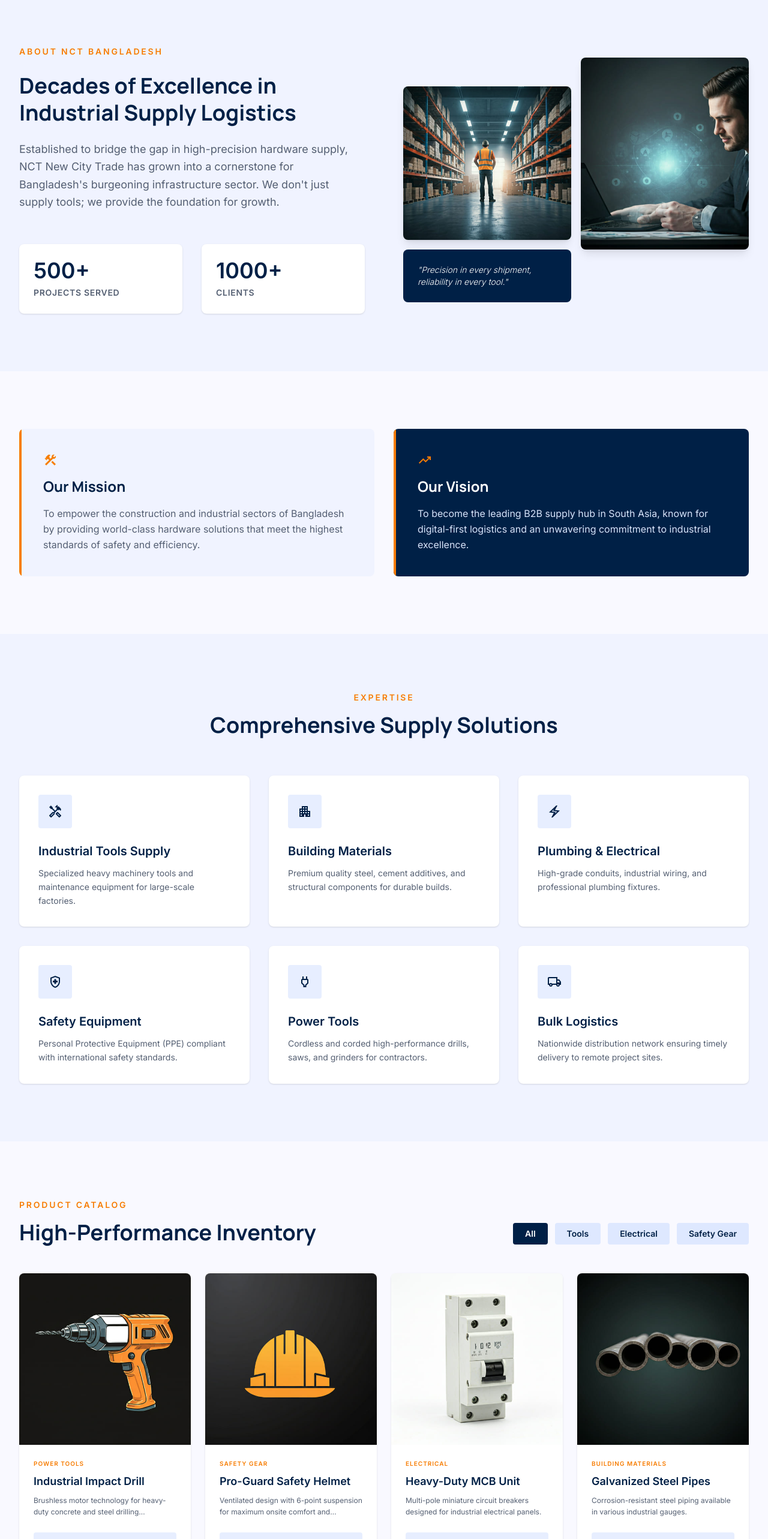
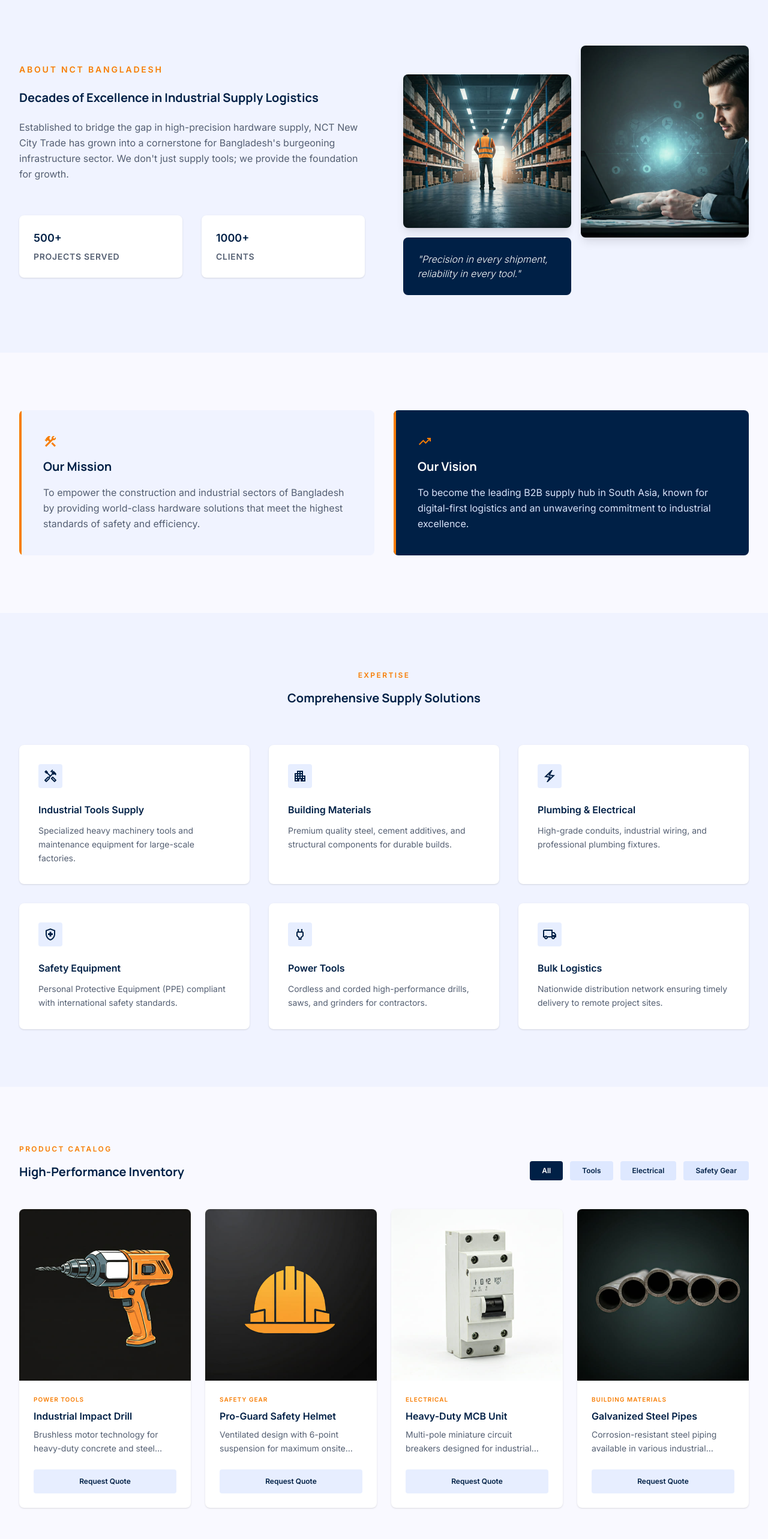
Before and after one commit to shihabb556/new-city-trade, a React (Vite) app: page / in a window 1280 px wide. Shown: the part 820-3386 px from the top of the page at 60% size. Built offline with nearby package versions, Linux system fonts and the light colour scheme.

Commit message:
feat: implement About, MissionVision, Products, and Services components for the landing page

```diff
--- a/src/components/About.tsx
+++ b/src/components/About.tsx
@@ -6,22 +6,22 @@ const About = () => {
       <div className="max-w-7xl mx-auto px-8">
         <div className="grid grid-cols-1 lg:grid-cols-2 gap-16 items-center">
           <div className="space-y-6">
-            <h2 className="text-sm font-bold uppercase tracking-[0.2em] text-on-tertiary-container font-label">
+            <h2 className="text-xs sm:text-sm font-bold uppercase tracking-[0.2em] text-on-tertiary-container font-label">
               About NCT Bangladesh
             </h2>
-            <h3 className="text-2xl sm:text-3xl md:text-4xl font-headline font-bold text-primary leading-tight">
+            <h3 className="text-md sm:text-lg md:text-xl font-headline font-bold text-primary leading-tight">
               Decades of Excellence in Industrial Supply Logistics
             </h3>
-            <p className="text-sm sm:text-base md:text-lg text-secondary leading-relaxed">
+            <p className="text-xs sm:text-sm md:text-base text-secondary leading-relaxed">
               Established to bridge the gap in high-precision hardware supply, NCT New City Trade has grown into a cornerstone for Bangladesh's burgeoning infrastructure sector. We don't just supply tools; we provide the foundation for growth.
             </p>
             <div className="grid grid-cols-2 gap-8 pt-8">
               <div className="p-6 bg-surface-container-lowest rounded-xl shadow-sm">
-                <span className="block text-2xl sm:text-3xl md:text-4xl font-extrabold text-primary mb-1">500+</span>
+                <span className="block text-sm sm:text-base md:text-lg font-extrabold text-primary mb-1">500+</span>
                 <span className="text-[10px] sm:text-xs md:text-sm font-semibold uppercase tracking-wider text-secondary">Projects Served</span>
               </div>
               <div className="p-6 bg-surface-container-lowest rounded-xl shadow-sm">
-                <span className="block text-2xl sm:text-3xl md:text-4xl font-extrabold text-primary mb-1">1000+</span>
+                <span className="block text-sm sm:text-base md:text-lg font-extrabold text-primary mb-1">1000+</span>
                 <span className="text-[10px] sm:text-xs md:text-sm font-semibold uppercase tracking-wider text-secondary">Clients</span>
               </div>
             </div>
@@ -35,7 +35,7 @@ const About = () => {
                 src="/images/warehouse-ops.jpg"
               />
               <div className="bg-primary p-6 rounded-xl text-white">
-                <p className="text-sm italic font-light">
+                <p className="text-xs sm:text-sm md:text-base italic font-light">
                   "Precision in every shipment, reliability in every tool."
                 </p>
               </div>
--- a/src/components/MissionVision.tsx
+++ b/src/components/MissionVision.tsx
@@ -13,8 +13,8 @@ const MissionVision = () => {
             >
               construction
             </span>
-            <h3 className="text-2xl font-headline font-bold text-primary">Our Mission</h3>
-            <p className="text-secondary leading-relaxed">
+            <h3 className="text-md sm:text-lg md:text-xl font-headline font-bold text-primary">Our Mission</h3>
+            <p className="text-xs sm:text-sm md:text-base text-secondary leading-relaxed">
               To empower the construction and industrial sectors of Bangladesh by providing world-class hardware solutions that meet the highest standards of safety and efficiency.
             </p>
           </div>
@@ -26,8 +26,8 @@ const MissionVision = () => {
             >
               trending_up
             </span>
-            <h3 className="text-2xl font-headline font-bold text-white">Our Vision</h3>
-            <p className="text-surface-variant leading-relaxed">
+            <h3 className="text-md sm:text-lg md:text-xl font-headline font-bold text-white">Our Vision</h3>
+            <p className="text-xs sm:text-sm md:text-base text-surface-variant leading-relaxed">
               To become the leading B2B supply hub in South Asia, known for digital-first logistics and an unwavering commitment to industrial excellence.
             </p>
           </div>
--- a/src/components/Products.tsx
+++ b/src/components/Products.tsx
@@ -33,19 +33,19 @@ const Products = () => {
       <div className="max-w-7xl mx-auto px-8">
         <div className="flex flex-col md:flex-row md:items-end justify-between mb-12 gap-6">
           <div>
-            <h2 className="text-sm font-bold uppercase tracking-[0.2em] text-on-tertiary-container mb-4 font-label">
+            <h2 className="text-xs font-bold uppercase tracking-[0.2em] text-on-tertiary-container mb-4 font-label">
               Product Catalog
             </h2>
-            <h3 className="text-2xl sm:text-3xl md:text-4xl font-headline font-bold text-primary">High-Performance Inventory</h3>
+            <h3 className="text-md sm:text-lg md:text-xl font-headline font-bold text-primary">High-Performance Inventory</h3>
           </div>
           <div className="flex flex-wrap gap-3">
-            <button className="px-5 py-2 rounded-lg bg-primary text-white font-semibold text-sm">All</button>
-            <button className="px-5 py-2 rounded-lg bg-surface-container-high text-primary font-semibold text-sm hover:bg-surface-container transition-colors">Tools</button>
-            <button className="px-5 py-2 rounded-lg bg-surface-container-high text-primary font-semibold text-sm hover:bg-surface-container transition-colors">Electrical</button>
-            <button className="px-5 py-2 rounded-lg bg-surface-container-high text-primary font-semibold text-sm hover:bg-surface-container transition-colors">Safety Gear</button>
+            <button className="px-5 py-2 rounded-lg bg-primary text-white font-semibold text-xs">All</button>
+            <button className="px-5 py-2 rounded-lg bg-surface-container-high text-primary font-semibold text-xs hover:bg-surface-container transition-colors">Tools</button>
+            <button className="px-5 py-2 rounded-lg bg-surface-container-high text-primary font-semibold text-xs hover:bg-surface-container transition-colors">Electrical</button>
+            <button className="px-5 py-2 rounded-lg bg-surface-container-high text-primary font-semibold text-xs hover:bg-surface-container transition-colors">Safety Gear</button>
           </div>
         </div>
-        <div className="grid grid-cols-1 md:grid-cols-2 lg:grid-cols-4 gap-6">
+        <div className="grid grid-cols-2 md:grid-cols-3 lg:grid-cols-4 gap-6">
           {productsData.map((product, idx) => (
             <div
               key={idx}
@@ -62,11 +62,11 @@ const Products = () => {
                 <span className="text-[8px] sm:text-[10px] font-bold uppercase tracking-widest text-on-tertiary-container mb-2 block">
                   {product.category}
                 </span>
-                <h4 className="text-base sm:text-lg font-bold text-primary mb-2">{product.title}</h4>
-                <p className="text-secondary text-[10px] sm:text-xs mb-6 line-clamp-2 leading-relaxed">
+                <h4 className="text-xs sm:text-sm md:text-base font-bold text-primary mb-2">{product.title}</h4>
+                <p className="text-secondary text-[10px] sm:text-sm mb-6 line-clamp-2 leading-relaxed">
                   {product.description}
                 </p>
-                <button className="w-full py-3 bg-surface-container text-primary font-bold rounded-lg group-hover:bg-on-tertiary-container group-hover:text-white transition-colors text-sm">
+                <button className="w-full py-3 bg-surface-container text-primary font-bold rounded-lg group-hover:bg-on-tertiary-container group-hover:text-white transition-colors text-xs">
                   Request Quote
                 </button>
               </div>
--- a/src/components/Services.tsx
+++ b/src/components/Services.tsx
@@ -38,18 +38,18 @@ const Services = () => {
     <section className="py-24 bg-surface-container-low" id="services">
       <div className="max-w-7xl mx-auto px-8">
         <div className="text-center max-w-3xl mx-auto mb-16">
-          <h2 className="text-sm font-bold uppercase tracking-[0.2em] text-on-tertiary-container mb-4 font-label">
+          <h2 className="text-xs font-bold uppercase tracking-[0.2em] text-on-tertiary-container mb-4 font-label">
             Expertise
           </h2>
-          <h3 className="text-2xl sm:text-3xl md:text-4xl font-headline font-bold text-primary">Comprehensive Supply Solutions</h3>
+          <h3 className="text-md sm:text-lg md:text-xl font-headline font-bold text-primary">Comprehensive Supply Solutions</h3>
         </div>
-        <div className="grid grid-cols-1 md:grid-cols-3 gap-8">
+        <div className="grid grid-cols-2 md:grid-cols-3 gap-8">
           {servicesData.map((service, index) => (
             <div
               key={index}
               className="bg-surface-container-lowest p-8 rounded-xl shadow-sm transition-all hover:translate-y-[-4px] group"
             >
-              <div className="w-14 h-14 bg-surface-container flex items-center justify-center rounded-lg mb-6 group-hover:bg-primary transition-colors">
+              <div className="w-10 h-10 bg-surface-container flex items-center justify-center rounded-lg mb-6 group-hover:bg-primary transition-colors">
                 <span
                   className="material-symbols-outlined text-primary group-hover:text-white"
                   data-icon={service.icon}
@@ -57,8 +57,8 @@ const Services = () => {
                   {service.icon}
                 </span>
               </div>
-              <h4 className="text-lg sm:text-xl font-bold text-primary mb-3">{service.title}</h4>
-              <p className="text-secondary text-xs sm:text-sm leading-relaxed">{service.description}</p>
+              <h4 className="text-xs sm:text-sm md:text-base font-bold text-primary mb-3">{service.title}</h4>
+              <p className="text-xs sm:text-sm  text-secondary leading-relaxed">{service.description}</p>
             </div>
           ))}
         </div>
```
